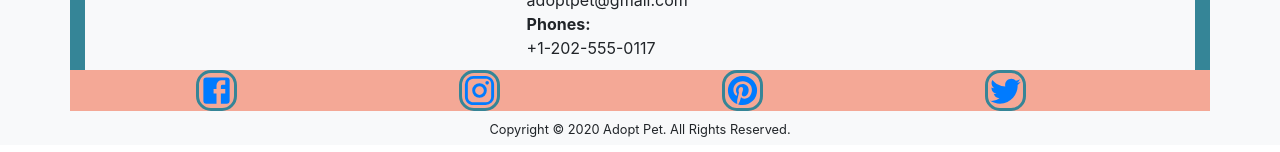
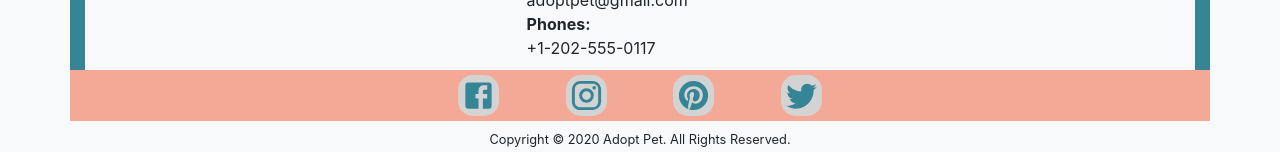
Before and after one commit to vadimdoga/adopt_pet, a React (Create React App) app in the folder client/: page / in a window 1280 px wide. Shown: the part 792-944 px from the top of the page. Built offline with nearby package versions, Linux system fonts and the light colour scheme.

Commit message:
add hover to social components

```diff
--- a/client/src/components/footer/Footer.js
+++ b/client/src/components/footer/Footer.js
@@ -32,16 +32,16 @@ export default class Footer extends Component {
         </div>
         <div className="container text-right footer__iconContainer">
           <a href="https://www.facebook.com/">
-            <FacebookIcon style={{ color: "green[500]" }} fontSize="large" />
+            <FacebookIcon className="footer__iconContainer__icon" fontSize="large" />
           </a>
           <a href="https://www.instagram.com/">
-            <InstagramIcon style={{ color: "green[500]" }} fontSize="large" />
+            <InstagramIcon className="footer__iconContainer__icon" fontSize="large" />
           </a>
           <a href="https://www.pinterest.com/">
-            <PinterestIcon style={{ color: "green[500]" }} fontSize="large" />
+            <PinterestIcon className="footer__iconContainer__icon" fontSize="large" />
           </a>
           <a href="https://www.twitter.com/">
-            <TwitterIcon style={{ color: "green[500]" }} fontSize="large" />
+            <TwitterIcon className="footer__iconContainer__icon" fontSize="large" />
           </a>
         </div>
         <div style={{padding: "5px"}} className="container text-center" id="copyright">
--- a/client/src/components/footer/Footer.scss
+++ b/client/src/components/footer/Footer.scss
@@ -30,14 +30,23 @@ $gray-color: #f9f9f9;
   }
   &__iconContainer{
     display: flex;
+    justify-content: center;
     background-color: $pink-color;
     a{
-      border: 3px solid $blue-color;
+      border: 3px solid lightgray;
       border-radius: 15px;
-      margin: 0 10%;
+      background-color: lightgray;
+      margin: 5px 3%;
     }
     a:hover{
-      opacity: 0.8;
+      background-color: #101820;
+      border: 3px solid #101820;
+      transition: background-color 0.5s;
+      transition: border 0.2s;
+    }
+    &__icon{
+      color: $blue-color;
+      border-radius: 10px;
     }
   }
 }
--- a/client/src/components/footer/css/Footer.css
+++ b/client/src/components/footer/css/Footer.css
@@ -39,16 +39,30 @@
   display: -webkit-box;
   display: -ms-flexbox;
   display: flex;
+  -webkit-box-pack: center;
+      -ms-flex-pack: center;
+          justify-content: center;
   background-color: #F4A896;
 }
 
 .footer__iconContainer a {
-  border: 3px solid #358597;
+  border: 3px solid lightgray;
   border-radius: 15px;
-  margin: 0 10%;
+  background-color: lightgray;
+  margin: 5px 3%;
 }
 
 .footer__iconContainer a:hover {
-  opacity: 0.8;
+  background-color: #101820;
+  border: 3px solid #101820;
+  -webkit-transition: background-color 0.5s;
+  transition: background-color 0.5s;
+  -webkit-transition: border 0.2s;
+  transition: border 0.2s;
+}
+
+.footer__iconContainer__icon {
+  color: #358597;
+  border-radius: 10px;
 }
 /*# sourceMappingURL=Footer.css.map */
```
Also changed, not shown: 1 other file (tests, documents, lock files or other folders).
